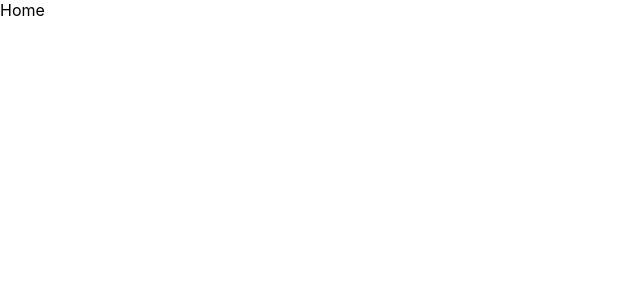
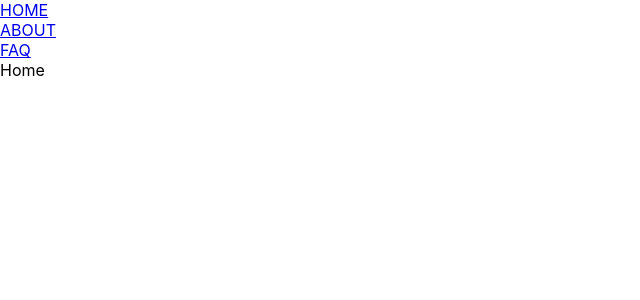
Before and after one commit to ndb796/React-Multi-Page-Web-Template-1, a React (Create React App) app: page / in a window 1280 px wide. Shown: the top 300 px of the page, without its empty margins (0-640 px from the left). Built offline with nearby package versions, Linux system fonts and the light colour scheme.

Commit message:
Add Header

```diff
--- a/src/App.js
+++ b/src/App.js
@@ -5,9 +5,12 @@ import Home from './pages/Home';
 import About from './pages/About';
 import Faq from './pages/Faq';
 
+import Header from './components/Header';
+
 function App() {
   return (
     <Router>
+      <Header/>
       <Route exact path="/" component={Home}/>
       <Route path="/about" component={About}/>
       <Route path="/faq" component={Faq}/>
--- /dev/null
+++ b/src/components/Header.js
@@ -0,0 +1,14 @@
+import React from 'react';
+import { Link } from 'react-router-dom';
+
+function Header() {
+  return (
+    <div>
+        <Link to="/">HOME</Link><br/>
+        <Link to="/about">ABOUT</Link><br/>
+        <Link to="/faq">FAQ</Link>
+    </div>
+  );
+}
+
+export default Header;
```
